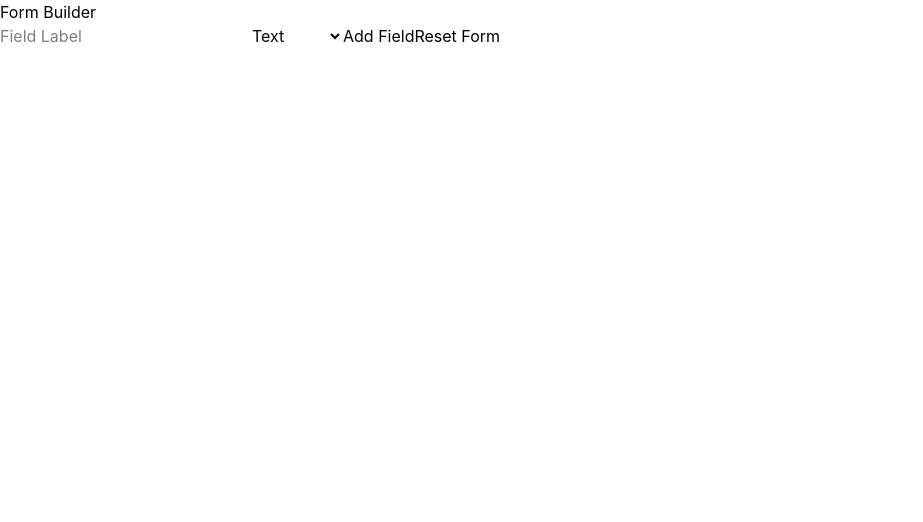
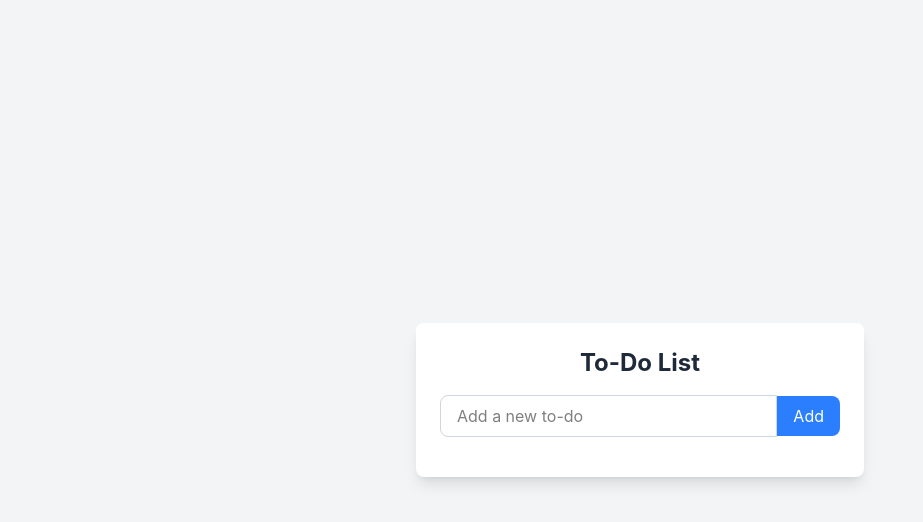
Before and after one commit to OLUJOHN2/zustand-projects, a React (Vite) app: page / in a window 1280 px wide. Shown: the top 522 px of the page, without its empty margins (0-923 px from the left). Built offline with nearby package versions, Linux system fonts and the light colour scheme.

Commit message:
Todo list

```diff
--- /dev/null
+++ b/5. Form Builder/Store.tsx
@@ -0,0 +1,43 @@
+import { create } from "zustand";
+
+// Define the type for form fields
+interface FormField {
+  label: string;
+  type: "text" | "number" | "password" | "textarea" | "date" | "file";
+  value: string;
+}
+
+// Define the shape of the store state
+interface FormStoreState {
+  formFields: FormField[];
+  addField: (field: FormField) => void;
+  removeField: (index: number) => void;
+  updateField: (index: number, updatedField: FormField) => void;
+  resetForm: () => void;
+}
+
+// Create the Zustand store with TypeScript
+const useFormStore = create<FormStoreState>((set) => ({
+  formFields: [],
+
+  addField: (field) =>
+    set((state) => ({
+      formFields: [...state.formFields, field],
+    })),
+
+  removeField: (index) =>
+    set((state) => ({
+      formFields: state.formFields.filter((_, i) => i !== index),
+    })),
+
+  updateField: (index, updatedField) =>
+    set((state) => ({
+      formFields: state.formFields.map((field, i) =>
+        i === index ? updatedField : field,
+      ),
+    })),
+
+  resetForm: () => set({ formFields: [] }),
+}));
+
+export default useFormStore;
--- a/src/App.tsx
+++ b/src/App.tsx
@@ -2,8 +2,9 @@
 import NotesApp from "../1. Note App/NotesApp";
 import RecipeApp from "../2. Recipe book/RecipeApp";
 import ExpenseTracker from "../3. Expense tracker/ExpenseTracker";
-import Meals from "../Meals project/Meals";
-import FormBuilder from "./components/FormBuilder";
+import Meals from "../4. Meals project/Meals";
+import FormBuilder from "../5. Form Builder/FormBuilder";
+import TodoList from "./components/TodoList";
 
 const App = () => {
   return (
@@ -12,7 +13,8 @@
       {/* <RecipeApp /> */}
       {/* <ExpenseTracker /> */}
       {/* <Meals /> */}
-      <FormBuilder />
+      {/* <FormBuilder /> */}
+      <TodoList />
     </div>
   );
 };
--- a/src/components/Store.tsx
+++ b/src/components/Store.tsx
@@ -1,43 +1,35 @@
 import { create } from "zustand";
 
-// Define the type for form fields
-interface FormField {
-  label: string;
-  type: "text" | "number" | "password" | "textarea" | "date" | "file";
-  value: string;
+interface Todo {
+  id: number;
+  text: string;
+  completed: boolean;
 }
 
-// Define the shape of the store state
-interface FormStoreState {
-  formFields: FormField[];
-  addField: (field: FormField) => void;
-  removeField: (index: number) => void;
-  updateField: (index: number, updatedField: FormField) => void;
-  resetForm: () => void;
+interface TodoStore {
+  todos: Todo[];
+  addTodo: (todo: Todo) => void;
+  removeTodo: (id: number) => void;
+  toggleTodo: (id: number) => void;
 }
 
-// Create the Zustand store with TypeScript
-const useFormStore = create<FormStoreState>((set) => ({
-  formFields: [],
-
-  addField: (field) =>
+const useStore = create<TodoStore>((set) => ({
+  todos: [],
+  addTodo: (todo) =>
     set((state) => ({
-      formFields: [...state.formFields, field],
+      todos: [...state.todos, todo],
     })),
 
-  removeField: (index) =>
+  removeTodo: (id) =>
     set((state) => ({
-      formFields: state.formFields.filter((_, i) => i !== index),
+      todos: state.todos.filter((todo) => todo.id !== id),
     })),
-
-  updateField: (index, updatedField) =>
+  toggleTodo: (id) =>
     set((state) => ({
-      formFields: state.formFields.map((field, i) =>
-        i === index ? updatedField : field,
+      todos: state.todos.map((todo) =>
+        todo.id === id ? { ...todo, completed: !todo.completed } : todo,
       ),
     })),
-
-  resetForm: () => set({ formFields: [] }),
 }));
 
-export default useFormStore;
+export default useStore;
--- /dev/null
+++ b/src/components/TodoList.tsx
@@ -0,0 +1,76 @@
+import { useState } from "react";
+import useStore from "./Store";
+
+function TodoList() {
+  const { todos, addTodo, removeTodo, toggleTodo } = useStore();
+  const [inputValue, setInputValue] = useState("");
+
+  const handleAddTodo = () => {
+    if (inputValue.trim() === "") return;
+    addTodo({
+      id: Date.now(),
+      text: inputValue,
+      completed: false,
+    });
+    setInputValue("");
+  };
+
+  return (
+    <div className="min-h-screen flex items-center justify-center bg-gray-100">
+      <div className="bg-white p-6 rounded-lg shadow-lg w-full max-w-md">
+        <h1 className="text-2xl font-bold mb-4 text-center text-gray-800">
+          To-Do List
+        </h1>
+        <div className="flex items-center mb-4">
+          <input
+            type="text"
+            value={inputValue}
+            onChange={(e) => setInputValue(e.target.value)}
+            placeholder="Add a new to-do"
+            className="flex-grow px-4 py-2 border rounded-l-lg border-gray-300 focus:outline-none focus:ring-2 focus:ring-blue-500"
+          />
+          <button
+            onClick={handleAddTodo}
+            className="bg-blue-500 text-white px-4 py-2 rounded-r-lg hover:bg-blue-600 focus:outline-none focus:ring-2 focus:ring-blue-500"
+          >
+            Add
+          </button>
+        </div>
+        <ul className="space-y-3">
+          {todos.map((todo) => (
+            <li
+              key={todo.id}
+              className="flex items-center justify-between bg-gray-50 p-3 rounded-lg shadow-sm"
+            >
+              <div className="flex items-center">
+                <input
+                  type="checkbox"
+                  checked={todo.completed}
+                  onChange={() => toggleTodo(todo.id)}
+                  className="mr-2 form-checkbox h-5 w-5 text-blue-600"
+                />
+                <span
+                  className={`${
+                    todo.completed
+                      ? "line-through text-gray-400"
+                      : "text-gray-700"
+                  }`}
+                >
+                  {todo.text}
+                </span>
+              </div>
+              <button
+                onClick={() => removeTodo(todo.id)}
+                className="text-red-500 hover:text-red-700 focus:outline-none focus:ring-2 focus:ring-red-500"
+              >
+                Delete
+              </button>
+            </li>
+          ))}
+        </ul>
+      </div>
+    </div>
+  );
+}
+
+export default TodoList;
--- a/tsconfig.app.json
+++ b/tsconfig.app.json
@@ -30,6 +30,9 @@
     "2. Recipe book/RecipeApp.tsx",
     "2. Recipe book/Storee.tsx",
     "3. Expense tracker/ExpenseTracker.tsx",
-    "3. Expense tracker/Store.tsx"
+    "3. Expense tracker/Store.tsx",
+    "5. Form Builder/FormBuilder.tsx",
+    "4. Meals project/store.tsx",
+    "5. Form Builder/Store.tsx"
   ]
 }
```
Also changed, not shown: 4. Meals project/Meals.tsx (renamed from Meals project/Meals.tsx), 4. Meals project/store.tsx (renamed from Meals project/store.tsx), 5. Form Builder/FormBuilder.tsx (renamed from src/components/FormBuilder.tsx), 5. Form Builder/FormField.tsx (renamed from src/components/FormField.tsx).
